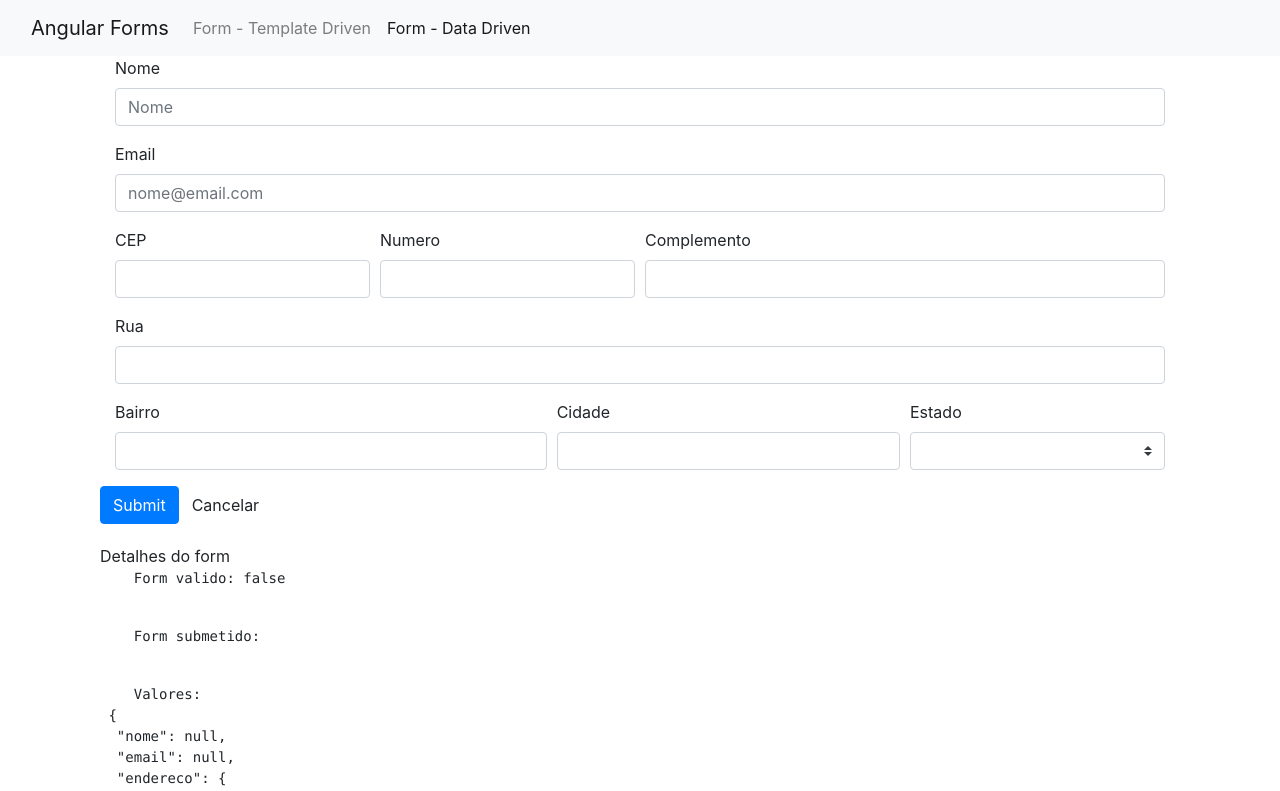
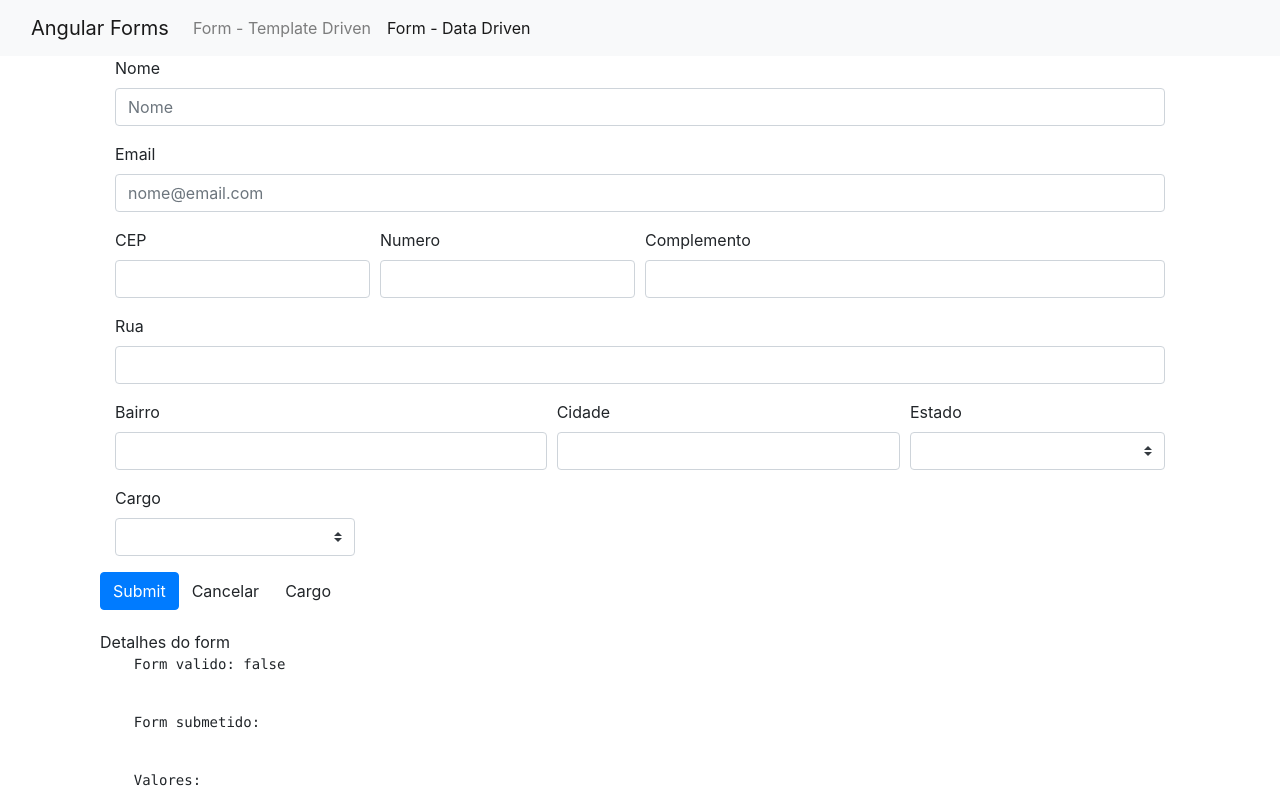
Before and after one commit to MaryanaMarinho/curso-angular, an Angular app in the folder forms/: page /dataForm in a window 1280 px wide. Shown: the top 791 px of the page. Built offline with nearby package versions, Linux system fonts and the light colour scheme.

Commit message:
Formulários reativos: Combobox com Objeto (ngValue e compareWith)

```diff
--- a/forms/src/app/data-form/data-form.component.html
+++ b/forms/src/app/data-form/data-form.component.html
@@ -130,8 +130,28 @@
 
     </div>
 
+
+    <div class="form-group">
+
+      <div class="form-group col-3">
+
+        <!-- se estiver trabalhando com valores simples(string, numeros, boolean) utiliza o [value]="objeto.propriedade"
+            se estiver trabalhando com objetos com valores no select, utilize o ngValue no lugar do value e implemente uma função de compareWith
+            assim, se tem um pouco mais de controle e pode escolher quais campos vc quer comparar
+        -->
+
+        <label for="cargo" class="control-label">Cargo</label>
+        <select class="form-control custom-select" id="cargo" formControlName="cargo" [compareWith]="compararCargos">
+          <option *ngFor="let cargo of cargos" [ngValue]="cargo"> {{ cargo.desc }}</option>
+        </select>
+
+      </div>
+
+    </div>
+
     <button type="submit" class="btn btn-primary" >Submit</button>
     <button class="btn " (click)="resetar()"  >Cancelar</button>
+    <button class="btn " (click)="setarCargo()"  >Cargo</button>
 
 
     <app-form-debug [form]="formulario"></app-form-debug>
--- a/forms/src/app/data-form/data-form.component.ts
+++ b/forms/src/app/data-form/data-form.component.ts
@@ -16,6 +16,7 @@ export class DataFormComponent implements OnInit {
   formulario: FormGroup;
   // estados: EstadoBr[];
   estados: Observable<EstadoBr[]>;
+  cargos: any[];
 
   constructor(
     private formBuilder: FormBuilder,
@@ -36,6 +37,9 @@ export class DataFormComponent implements OnInit {
 
     }); */
 
+    this.cargos = this.dropdownService.getCargos();
+
+
     /* this.formulario = new FormGroup({
       nome: new FormControl(null),
       email: new FormControl(null)
@@ -53,7 +57,9 @@ export class DataFormComponent implements OnInit {
         bairro: [null, Validators.required],
         cidade: [null, Validators.required],
         estado: [null, Validators.required]
-      })
+      }),
+
+      cargo: [null]
     });
   }
 
@@ -152,4 +158,14 @@ export class DataFormComponent implements OnInit {
     });
   }
 
+  setarCargo() {
+    const cargo = { nome: 'Dev', nivel: 'Pleno', desc: 'Dev Pl' };
+    this.formulario.get('cargo').setValue(cargo);
+  }
+
+  compararCargos(obj1, obj2) {
+    return obj1 && obj2 ? (obj1.nome === obj2.nome && obj1.nivel === obj2.nivel)
+                        : obj1 && obj2;
+  }
+
 }
--- a/forms/src/app/shared/services/dropdown.service.ts
+++ b/forms/src/app/shared/services/dropdown.service.ts
@@ -12,4 +12,13 @@ export class DropdownService {
   getEstadosBr() {
     return this.http.get<EstadoBr[]>('assets/dados/estadosbr.json');
   }
+
+  // exemplo
+  getCargos() {
+    return [
+      { nome: 'Dev', nivel: 'Junior', desc: 'Dev Jr' },
+      { nome: 'Dev', nivel: 'Pleno', desc: 'Dev Pl' },
+      { nome: 'Dev', nivel: 'Senior', desc: 'Dev Sr' },
+    ];
+  }
 }
```
Lines whose indentation alone changed are shown as unchanged.
